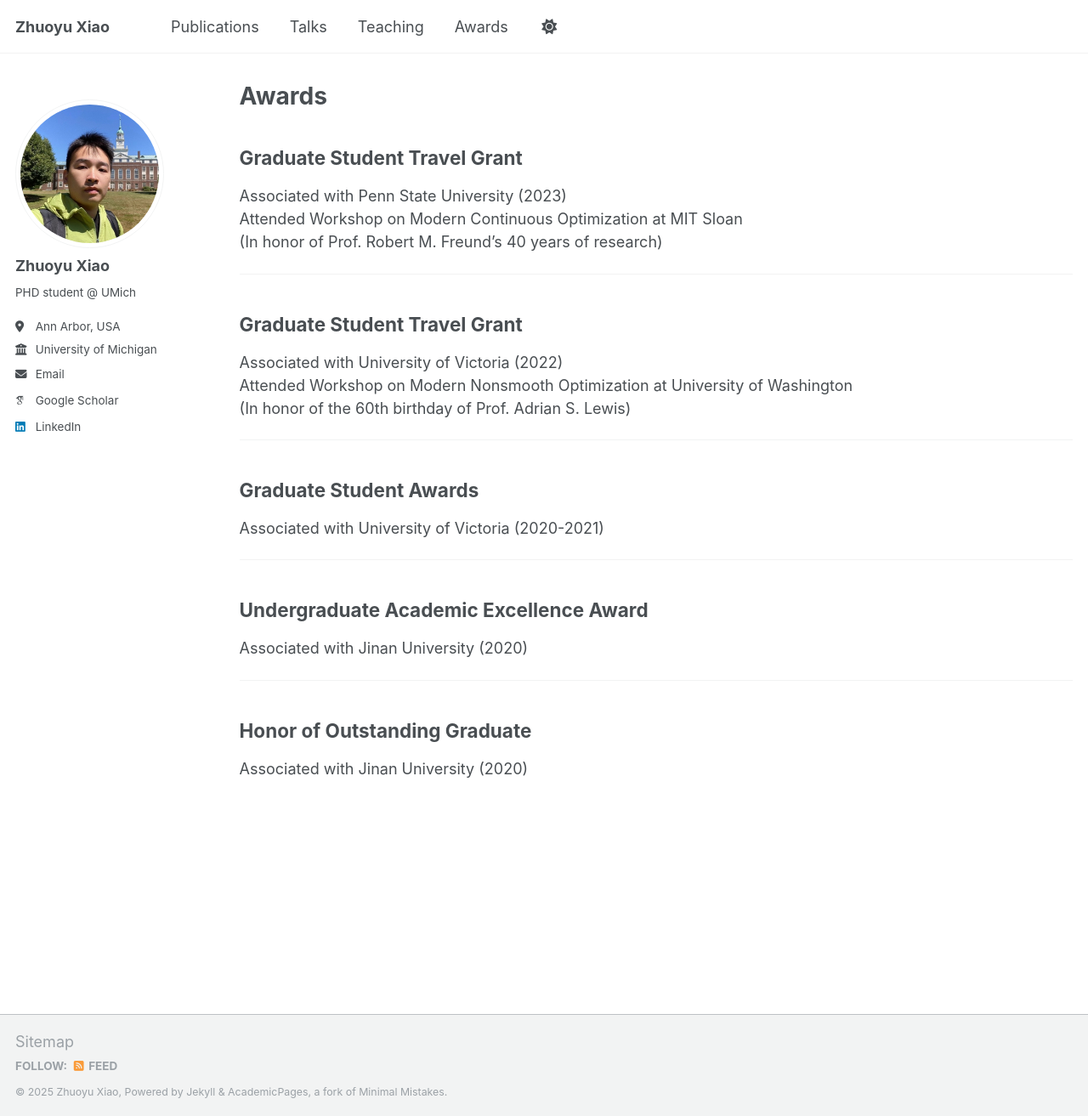
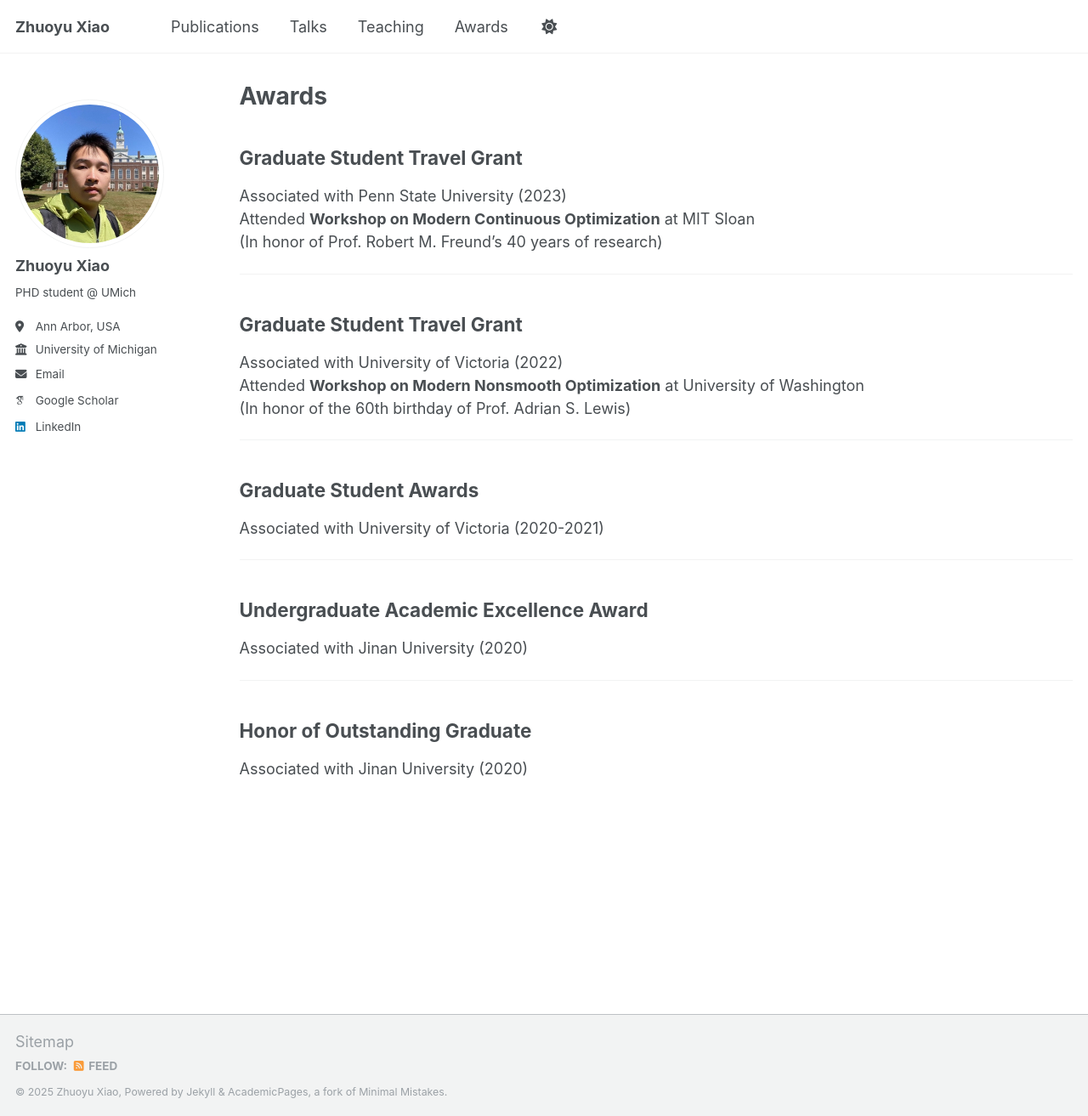
Before and after one commit to zyxiao97/zyxiao97.github.io, a Jekyll site: the page built from _pages/awards.md, in a window 1280 px wide and 1313 px high. Shown: the whole window at 85% size. Built offline with Jekyll 4.4.1, drawn with Linux system fonts in a browser that asks for light colours; some web fonts are replaced.

```diff
--- a/_pages/awards.md
+++ b/_pages/awards.md
@@ -7,14 +7,14 @@ author_profile: true
 
 ## Graduate Student Travel Grant
 Associated with Penn State University (2023)
-Attended Workshop on Modern Continuous Optimization at MIT Sloan
+Attended **Workshop on Modern Continuous Optimization** at MIT Sloan
 (In honor of Prof. Robert M. Freund's 40 years of research)
 
 ---
 
 ## Graduate Student Travel Grant
 Associated with University of Victoria (2022)
-Attended Workshop on Modern Nonsmooth Optimization at University of Washington
+Attended **Workshop on Modern Nonsmooth Optimization** at University of Washington
 (In honor of the 60th birthday of Prof. Adrian S. Lewis)
 
 ---
```
